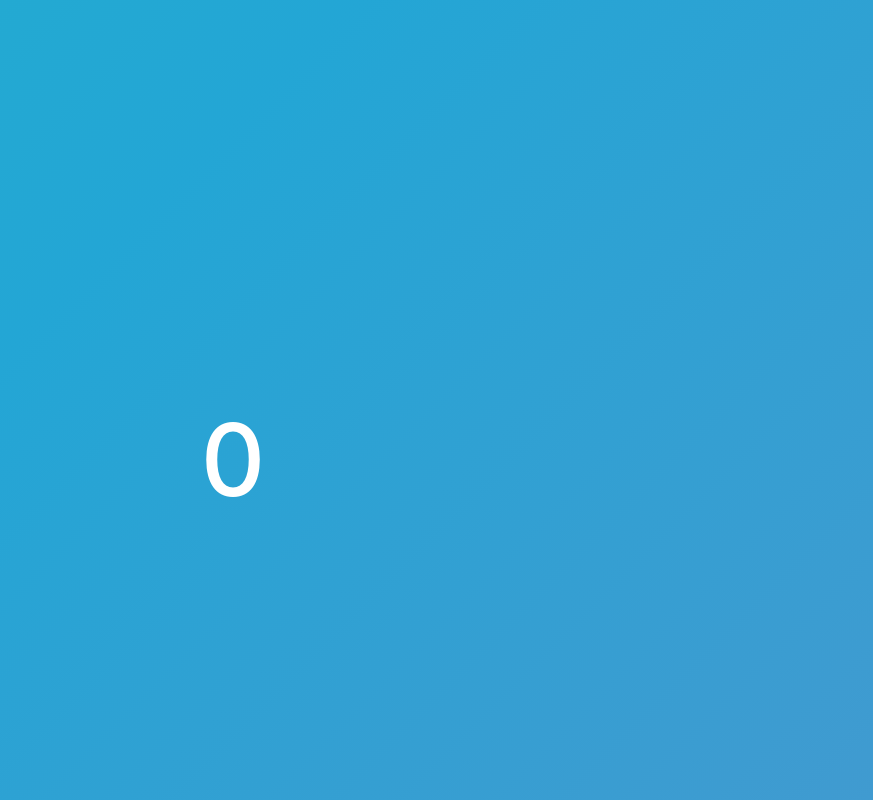
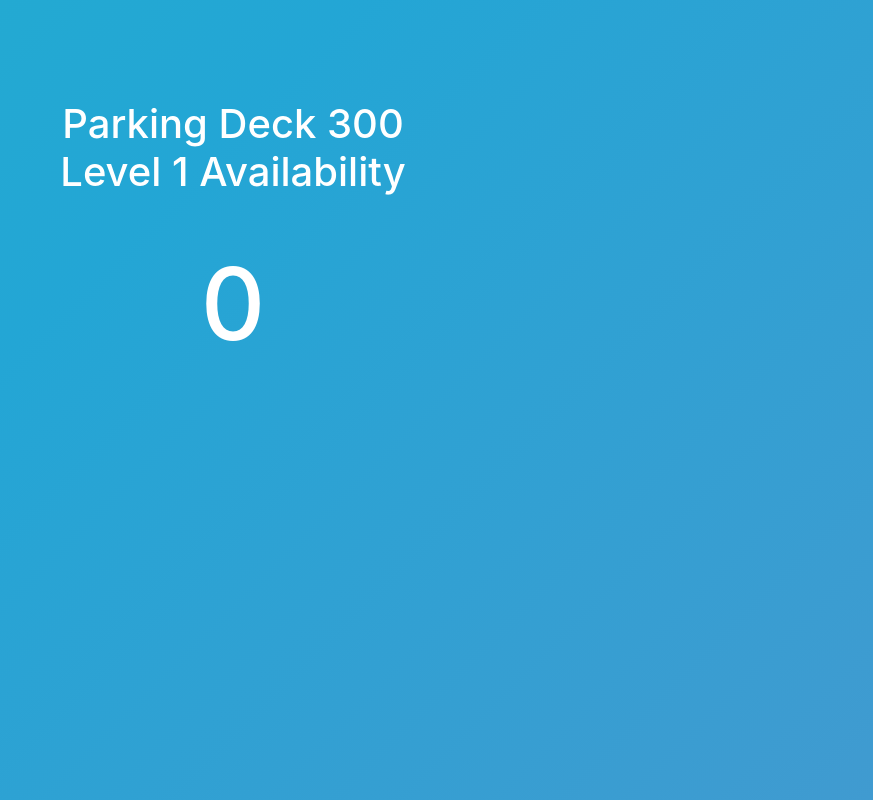
Before and after one commit to tkovacic/sampleApp, a website: page web/html/signage.html in a window 1280 px wide. Shown: the whole page, without its empty margins (407-1280 px from the left). Drawn offline with nearby package versions, Linux system fonts and the light colour scheme.

Commit message:
Update signage.html

```diff
--- a/web/html/signage.html
+++ b/web/html/signage.html
@@ -1,15 +1,15 @@
 
 <!DOCTYPE html>
-<html lang="en" style="height: 100%;width: 100%;">
+<html lang="en" style="height: 100%;">
   <head>
     <meta charset="UTF-8">
     <meta name="viewport" content="height=device-height, initial-scale=1">
-    <title>Smart Parking Sample Signage</title>
+    <title>Smart Building Team</title>
     <link rel="stylesheet" href="https://stackpath.bootstrapcdn.com/bootstrap/4.3.1/css/bootstrap.min.css" integrity="sha384-ggOyR0iXCbMQv3Xipma34MD+dH/1fQ784/j6cY/iJTQUOhcWr7x9JvoRxT2MZw1T" crossorigin="anonymous">
     <link rel="stylesheet" href="https://cdnjs.cloudflare.com/ajax/libs/animate.css/4.1.1/animate.min.css"/>
     <style>
       .animate__animated.animate__fadeIn {
-    	   --animate-duration: 3s;
+  	     --animate-duration: 3s;
     	}
       body {
     		background: linear-gradient(-45deg, #c90076, #8e7cc3, #23a6d5, #23d5ab);
@@ -18,21 +18,20 @@
     		height: auto;
     	}
     	@keyframes gradient {
-    		0% {
-    			background-position: 0% 50%;
-    		}
-    		50% {
-    			background-position: 100% 50%;
-    		}
-    		100% {
-    			background-position: 0% 50%;
-    		}
+    		0% { background-position: 0% 50%; }
+    		50% { background-position: 100% 50%; }
+    		100% { background-position: 0% 50%; }
     	}
     </style>
   </head>
-  <body>
-    <div style="display: flex;align-items: center;justify-content: center;">
-      <h1 style='font-size: 100px;position: absolute;top: 50%;' class="fw-light text-white m-0 animate__animated animate__fadeIn" id="target">0</h1>
+  <body style="margin-top: 100px;">
+    <div class="d-flex flex-column justify-content-center">
+    	<div class="d-flex flex-column justify-content-center align-items-center" style="display: flex;flex-direction: column;justify-content: center;text-align: center;">
+        <h1 class="fw-light text-white m-0 animate__animated animate__fadeIn">Parking Deck 300</h1>
+        <h1 class="fw-light text-white m-0 animate__animated animate__fadeIn">Level 1 Availability</h1>
+        <br><br>
+        <h1 style='font-size:100px;' class="fw-light text-white m-0 animate__animated animate__fadeIn" id="target">0</h1>
+    	</div>
     </div>
     <script>
     window.onload = function() {
```
